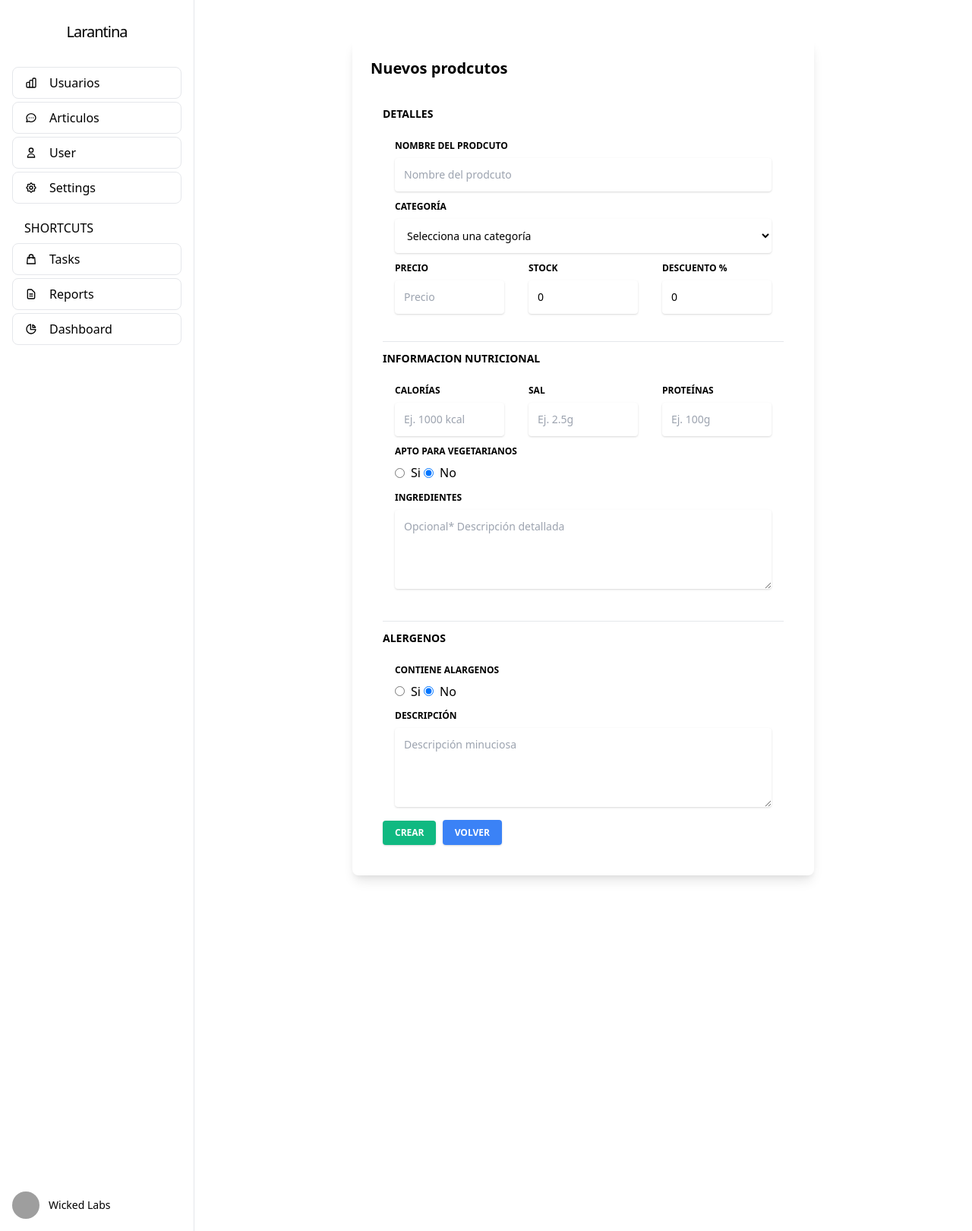
After one commit to Eluiisss/Cantina, a Laravel app: page /food/create in a window 1280 px wide. The commit adds this page. Shown: the whole page at 76% size. Run offline with Laravel 8, Linux system fonts and the light colour scheme; data comes from the database, SQL or seed files in the repository; style sheets or scripts are compiled from the project's sources; parts of the project's set-up code (start-up, migrations or seed data) failed here and were passed over; some libraries are stand-ins or nearby versions; grey boxes are pictures that could not be loaded.

Commit message:
Creacion de articulos Vistas y Form

```diff
--- a/app/Http/Controllers/ArticlesController.php
+++ b/app/Http/Controllers/ArticlesController.php
@@ -2,7 +2,9 @@
 
 namespace App\Http\Controllers;
 
+use App\Http\Requests\CreateArticleRequest;
 use App\Models\Article;
+use App\Models\Category;
 use Illuminate\Http\Request;
 
 class ArticlesController extends Controller
@@ -14,28 +16,27 @@ class ArticlesController extends Controller
      */
     public function index()
     {
-      //
+        $articles = Article::query()
+            ->with('nutrition', 'category')
+            ->orderBy('id', 'DESC')
+            ->paginate();
+
+        return view('articles.index', compact('articles'));
     }
 
-    /**
-     * Show the form for creating a new resource.
-     *
-     * @return \Illuminate\Http\Response
-     */
-    public function create()
+
+    public function create(Article $article)
     {
-        //
+        return view('articles.create', [
+            'article' => $article,
+            'categories' => Category::orderBy('name')->get(),
+        ]);
     }
 
-    /**
-     * Store a newly created resource in storage.
-     *
-     * @param Request $request
-     * @return \Illuminate\Http\Response
-     */
-    public function store(Request $request)
+    public function store(CreateArticleRequest $request)
     {
-        //
+        $request->createNewArticle();
+        return redirect(route('articles.index'));
     }
 
     /**
--- a/app/Models/Article.php
+++ b/app/Models/Article.php
@@ -13,7 +13,7 @@ class Article extends Model
 
     public function category()
     {
-        return  $this->belongsTo(Category::class);
+        return $this->belongsTo(Category::class);
     }
 
     public function nutrition()
--- a/app/Models/Category.php
+++ b/app/Models/Category.php
@@ -10,4 +10,9 @@ class Category extends Model
     use HasFactory;
 
     protected $guarded = [];
+
+    public function category()
+    {
+        return $this->hasMany(Article::class);
+    }
 }
--- /dev/null
+++ b/resources/lang/en/articles.php
@@ -0,0 +1,10 @@
+<?php
+
+return [
+    'title' => [
+        'index' => 'Listado de articulos'
+    ],
+    'forms' => [
+        'status' => ['1' => 'Si', '0' => 'No']
+    ]
+];
--- /dev/null
+++ b/resources/views/articles/_fields.blade.php
@@ -0,0 +1,150 @@
+{{ csrf_field() }}
+<h6 class="text-blueGray-400 text-sm mt-3 mb-6 font-bold uppercase">
+    Detalles
+</h6>
+<div class="flex flex-wrap">
+    <div class="w-full lg:w-12/12 px-4">
+        <div class="relative w-full mb-3">
+            <label class="block uppercase text-blueGray-600 text-xs font-bold mb-2" for="article_name">
+                Nombre del prodcuto
+            </label>
+            <input type="text" class="border-0 px-3 py-3 placeholder-blueGray-300 text-blueGray-600 bg-white rounded text-sm shadow focus:outline-none focus:ring w-full ease-linear transition-all duration-150"
+                   name="article_name" type="text" placeholder="Nombre del prodcuto" value="{{ old('article_name', $article->name) }}">
+        </div>
+    </div>
+    <div class="w-full lg:w-12/12 px-4">
+        <div class="relative w-full mb-3">
+            <label class="block uppercase text-blueGray-600 text-xs font-bold mb-2" for="article_category">
+                Categoría
+            </label>
+            <select class="border-0 px-3 py-3 placeholder-blueGray-300 text-blueGray-600 bg-white rounded text-sm shadow focus:outline-none focus:ring w-full ease-linear transition-all duration-150"
+                    name="article_category">
+                <option value="">Selecciona una categoría</option>
+                @foreach($categories as $value)
+                    <option value="{{ $value->id }}" {{(old('article_category', $article->category_id) == $value->id ) ? ' selected' : '' }}>{{$value->name }}</option>
+                @endforeach
+            </select>
+        </div>
+    </div>
+    <div class="w-full lg:w-4/12 px-4">
+        <div class="relative w-full mb-3">
+            <label class="block uppercase text-blueGray-600 text-xs font-bold mb-2" for="article_price">
+                Precio
+            </label>
+            <input type="number" class="border-0 px-3 py-3 placeholder-blueGray-300 text-blueGray-600 bg-white rounded text-sm shadow focus:outline-none focus:ring w-full ease-linear transition-all duration-150"
+                   name="article_price" type="number" min="0" max="10000" step="0.01" placeholder="Precio" value="{{ old('article_price', $article->price) }}">
+        </div>
+    </div>
+    <div class="w-full lg:w-4/12 px-4">
+        <div class="relative w-full mb-3">
+            <label class="block uppercase text-blueGray-600 text-xs font-bold mb-2" for="article_stock">
+                Stock
+            </label>
+            <input type="number" class="border-0 px-3 py-3 placeholder-blueGray-300 text-blueGray-600 bg-white rounded text-sm shadow focus:outline-none focus:ring w-full ease-linear transition-all duration-150"
+                   name="article_stock" type="number" min="0" max="1000" placeholder="0-1000" value="{{ old('article_stock', $article->stock) ?? 0 }}">
+        </div>
+    </div>
+    <div class="w-full lg:w-4/12 px-4">
+        <div class="relative w-full mb-3">
+            <label class="block uppercase text-blueGray-600 text-xs font-bold mb-2" for="article_discount">
+                Descuento %
+            </label>
+            <input type="number" class="border-0 px-3 py-3 placeholder-blueGray-300 text-blueGray-600 bg-white rounded text-sm shadow focus:outline-none focus:ring w-full ease-linear transition-all duration-150"
+                   name="article_discount" type="number" min="0" max="100"  placeholder="0% - 100%" value="{{ old('article_discount', $article->discount ?? 0) }}">
+        </div>
+    </div>
+
+</div>
+
+<hr class="mt-6 border-b-1 border-blueGray-300">
+
+<h6 class="text-blueGray-400 text-sm mt-3 mb-6 font-bold uppercase">
+    Informacion nutricional
+</h6>
+<div class="flex flex-wrap">
+    <div class="w-full lg:w-4/12 px-4">
+        <div class="relative w-full mb-3">
+            <label class="block uppercase text-blueGray-600 text-xs font-bold mb-2" for="article_calories">
+                Calorías
+            </label>
+            <input type="number" class="border-0 px-3 py-3 placeholder-blueGray-300 text-blueGray-600 bg-white rounded text-sm shadow focus:outline-none focus:ring w-full ease-linear transition-all duration-150"
+                   name="article_calories" type="number" min="0" max="5000" step="0.1" placeholder="Ej. 1000 kcal" value="{{ old('article_calories', optional($article->nutrition)->calories) }}">
+        </div>
+    </div>
+    <div class="w-full lg:w-4/12 px-4">
+        <div class="relative w-full mb-3">
+            <label class="block uppercase text-blueGray-600 text-xs font-bold mb-2" for="article_sodium">
+                Sal
+            </label>
+            <input type="number" class="border-0 px-3 py-3 placeholder-blueGray-300 text-blueGray-600 bg-white rounded text-sm shadow focus:outline-none focus:ring w-full ease-linear transition-all duration-150"
+                   name="article_sodium" type="number" min="0" max="500" step="0.1" placeholder="Ej. 2.5g" value="{{ old('article_sodium', optional($article->nutrition)->sodium) }}">
+        </div>
+    </div>
+    <div class="w-full lg:w-4/12 px-4">
+        <div class="relative w-full mb-3">
+            <label class="block uppercase text-blueGray-600 text-xs font-bold mb-2" for="article_proteins">
+                Proteínas
+            </label>
+            <input type="number" class="border-0 px-3 py-3 placeholder-blueGray-300 text-blueGray-600 bg-white rounded text-sm shadow focus:outline-none focus:ring w-full ease-linear transition-all duration-150"
+                   name="article_proteins" type="number" min="0" max="200" step="0.1" placeholder="Ej. 100g" value="{{ old('article_proteins', optional($article->nutrition)->proteins) }}">
+        </div>
+    </div>
+    <div class="w-full lg:w-6/12 px-4">
+        <div class="relative w-full mb-3">
+            <label class="block uppercase text-blueGray-600 text-xs font-bold mb-2" for="article_proteins">
+                Apto para vegetarianos
+            </label>
+            <div>
+                @foreach(trans('articles.forms.status') as $state => $label)
+                    <label class="inline-flex items-center">
+                        <input type="radio" class="form-radio" name="article_veg" id="article_veg_{{ $state }}" value="{{ $state }}"
+                            {{ old('article_veg', optional($article->nutrition)->is_veg) == $state ? 'checked' : ''}}>
+                        <span class="ml-2">{{ $label }}</span>
+                    </label>
+                @endforeach
+            </div>
+        </div>
+    </div>
+    <div class="w-full lg:w-12/12 px-4">
+        <div class="relative w-full mb-3">
+            <label class="block uppercase text-blueGray-600 text-xs font-bold mb-2" htmlfor="grid-password">
+                Ingredientes
+            </label>
+            <textarea type="text" class="border-0 px-3 py-3 placeholder-blueGray-300 text-blueGray-600 bg-white rounded text-sm shadow focus:outline-none focus:ring w-full ease-linear transition-all duration-150"
+                      name="article_ingredients_description" rows="4" placeholder="Opcional* Descripción detallada">{{old('article_ingredients_description', optional($article->nutrition)->ingredients_description)}}</textarea>
+        </div>
+    </div>
+</div>
+
+<hr class="mt-6 border-b-1 border-blueGray-300">
+
+<h6 class="text-blueGray-400 text-sm mt-3 mb-6 font-bold uppercase">
+    Alergenos
+</h6>
+<div class="flex flex-wrap">
+    <div class="w-full lg:w-6/12 px-4">
+        <div class="relative w-full mb-3">
+            <label class="block uppercase text-blueGray-600 text-xs font-bold mb-2" for="article_proteins">
+                Contiene alargenos
+            </label>
+            <div>
+                @foreach(trans('articles.forms.status') as $state => $label)
+                    <label class="inline-flex items-center">
+                        <input type="radio" class="form-radio" name="article_allergy" id="article_allergy_{{ $state }}" value="{{ $state }}"
+                            {{ old('article_allergy', optional($article->nutrition)->is_allergy) == $state ? 'checked' : ''}}>
+                        <span class="ml-2">{{ $label }}</span>
+                    </label>
+                @endforeach
+            </div>
+        </div>
+    </div>
+    <div class="w-full lg:w-12/12 px-4">
+        <div class="relative w-full mb-3">
+            <label class="block uppercase text-blueGray-600 text-xs font-bold mb-2" htmlfor="grid-password">
+                Descripción
+            </label>
+            <textarea type="text" class="border-0 px-3 py-3 placeholder-blueGray-300 text-blueGray-600 bg-white rounded text-sm shadow focus:outline-none focus:ring w-full ease-linear transition-all duration-150"
+                      name="article_allergy_description" rows="4" placeholder="Descripción minuciosa">{{old('article_allergy_description', optional($article->nutrition)->allergy_description)}}</textarea>
+        </div>
+    </div>
+</div>
--- /dev/null
+++ b/resources/views/articles/create.blade.php
@@ -0,0 +1,33 @@
+@extends('layout')
+
+@section('title', 'Nuevo articulo')
+
+@section('content')
+    @include('shared._errors')
+    <section class=" py-1 bg-blueGray-50">
+        <div class="w-full lg:w-8/12 px-4 mx-auto mt-6">
+            <div class="relative flex flex-col min-w-0 break-words w-full mb-6 shadow-lg rounded-lg bg-blueGray-100 border-0">
+                <div class="rounded-t bg-white mb-0 px-6 py-6">
+                    <div class="text-center flex justify-between">
+                        <h6 class="text-blueGray-700 text-xl font-bold">
+                            Nuevos prodcutos
+                        </h6>
+                    </div>
+                </div>
+                <div class="flex-auto px-4 lg:px-10 py-10 pt-0">
+                    <form method="post" action="{{ route('articles.store') }}">
+                        @include('articles._fields')
+                        <button class="bg-green-500 text-white active:bg-green-600 font-bold uppercase text-xs px-4 py-2 rounded shadow hover:shadow-md outline-none focus:outline-none mr-1 ease-linear transition-all duration-150" type="submit">
+                            Crear
+                        </button>
+                        <a href="{{ route('articles.index') }}" class="bg-blue-500 text-white active:bg-blue-600 font-bold uppercase text-xs px-4 py-2 rounded shadow hover:shadow-md outline-none focus:outline-none mr-1 ease-linear transition-all duration-150">
+                            Volver
+                        </a>
+                    </form>
+                </div>
+            </div>
+        </div>
+    </section>
+
+
+@endsection
--- /dev/null
+++ b/resources/views/layout.blade.php
@@ -0,0 +1,126 @@
+<!doctype html>
+<html lang="en">
+<head>
+    <meta charset="UTF-8" />
+    <meta name="viewport" content="width=device-width, initial-scale=1.0" />
+    <link href="{{ asset('css/app.css') }}" rel="stylesheet">
+</head>
+<body>
+
+<section class="w-full bg-white">
+<body>
+<div class="flex h-screen overflow-hidden bg-white rounded-lg">
+    <div class="hidden md:flex md:flex-shrink-0">
+        <div class="flex flex-col w-64">
+            <div class="flex flex-col flex-grow pt-5 overflow-y-auto border-r  bg-neutral-800">
+                <div class="flex flex-col items-center flex-shrink-0 px-4">
+                    <a href="/" class="px-8 text-left focus:outline-none">
+                        <h2 class="block p-2 text-xl font-medium tracking-tighter transition duration-500 ease-in-out transform cursor-pointer  text-neutral-200 hover:text-neutral-200"> Larantina </h2>
+                    </a>
+                    <button class="hidden rounded-lg focus:outline-none focus:shadow-outline">
+                        <svg fill="currentColor" viewBox="0 0 20 20" class="w-6 h-6">
+                            <path fill-rule="evenodd" d="M3 5a1 1 0 011-1h12a1 1 0 110 2H4a1 1 0 01-1-1zM3 10a1 1 0 011-1h12a1 1 0 110 2H4a1 1 0 01-1-1zM9 15a1 1 0 011-1h6a1 1 0 110 2h-6a1 1 0 01-1-1z" clip-rule="evenodd"></path>
+                            <path fill-rule="evenodd" d="M4.293 4.293a1 1 0 011.414 0L10 8.586l4.293-4.293a1 1 0 111.414 1.414L11.414 10l4.293 4.293a1 1 0 01-1.414 1.414L10 11.414l-4.293 4.293a1 1 0 01-1.414-1.414L8.586 10 4.293 5.707a1 1 0 010-1.414z" clip-rule="evenodd"></path>
+                        </svg>
+                    </button>
+                </div>
+                <div class="flex flex-col flex-grow px-4 mt-5">
+                    <nav class="flex-1 space-y-1 bg-neutral-800">
+                        <ul>
+                            <li>
+                                <a class="inline-flex items-center w-full px-4 py-2 mt-1 text-base transition duration-500 ease-in-out transform border rounded-lg  text-neutral-200 bg-neutral-900 border-neutral-900 focus:shadow-outline" white="" 70="" href="{{ route('users.index') }}">
+                                    <svg xmlns="http://www.w3.org/2000/svg" class="w-4 h-4" fill="none" viewBox="0 0 24 24" stroke="currentColor">
+                                        <path stroke-linecap="round" stroke-linejoin="round" stroke-width="2" d="M9 19v-6a2 2 0 00-2-2H5a2 2 0 00-2 2v6a2 2 0 002 2h2a2 2 0 002-2zm0 0V9a2 2 0 012-2h2a2 2 0 012 2v10m-6 0a2 2 0 002 2h2a2 2 0 002-2m0 0V5a2 2 0 012-2h2a2 2 0 012 2v14a2 2 0 01-2 2h-2a2 2 0 01-2-2z"></path>
+                                    </svg>
+                                    <span class="ml-4"> Usuarios</span>
+                                </a>
+                            </li>
+                            <li>
+                                <a class="inline-flex items-center w-full px-4 py-2 mt-1 text-base transition duration-500 ease-in-out transform border rounded-lg  text-neutral-200 border-neutral-800 hover:border-neutral-800 focus:shadow-outline hover:bg-neutral-900" href="{{ route('articles.index') }}">
+                                    <svg xmlns="http://www.w3.org/2000/svg" class="w-4 h-4" fill="none" viewBox="0 0 24 24" stroke="currentColor">
+                                        <path stroke-linecap="round" stroke-linejoin="round" stroke-width="2" d="M8 12h.01M12 12h.01M16 12h.01M21 12c0 4.418-4.03 8-9 8a9.863 9.863 0 01-4.255-.949L3 20l1.395-3.72C3.512 15.042 3 13.574 3 12c0-4.418 4.03-8 9-8s9 3.582 9 8z"></path>
+                                    </svg>
+                                    <span class="ml-4">Articulos</span>
+                                </a>
+                            </li>
+                            <li>
+                                <a class="inline-flex items-center w-full px-4 py-2 mt-1 text-base transition duration-500 ease-in-out transform border rounded-lg  text-neutral-200 border-neutral-800 hover:border-neutral-800 focus:shadow-outline hover:bg-neutral-900" href="#">
+                                    <svg xmlns="http://www.w3.org/2000/svg" class="w-4 h-4" fill="none" viewBox="0 0 24 24" stroke="currentColor">
+                                        <path stroke-linecap="round" stroke-linejoin="round" stroke-width="2" d="M16 7a4 4 0 11-8 0 4 4 0 018 0zM12 14a7 7 0 00-7 7h14a7 7 0 00-7-7z"></path>
+                                    </svg>
+                                    <span class="ml-4">User</span>
+                                </a>
+                            </li>
+                            <li>
+                                <a class="inline-flex items-center w-full px-4 py-2 mt-1 text-base transition duration-500 ease-in-out transform border rounded-lg  text-neutral-200 border-neutral-800 hover:border-neutral-800 focus:shadow-outline hover:bg-neutral-900" href="#"><svg xmlns="http://www.w3.org/2000/svg" class="w-4 h-4" fill="none" viewBox="0 0 24 24" stroke="currentColor">
+                                        <path stroke-linecap="round" stroke-linejoin="round" stroke-width="2" d="M10.325 4.317c.426-1.756 2.924-1.756 3.35 0a1.724 1.724 0 002.573 1.066c1.543-.94 3.31.826 2.37 2.37a1.724 1.724 0 001.065 2.572c1.756.426 1.756 2.924 0 3.35a1.724 1.724 0 00-1.066 2.573c.94 1.543-.826 3.31-2.37 2.37a1.724 1.724 0 00-2.572 1.065c-.426 1.756-2.924 1.756-3.35 0a1.724 1.724 0 00-2.573-1.066c-1.543.94-3.31-.826-2.37-2.37a1.724 1.724 0 00-1.065-2.572c-1.756-.426-1.756-2.924 0-3.35a1.724 1.724 0 001.066-2.573c-.94-1.543.826-3.31 2.37-2.37.996.608 2.296.07 2.572-1.065z"></path>
+                                        <path stroke-linecap="round" stroke-linejoin="round" stroke-width="2" d="M15 12a3 3 0 11-6 0 3 3 0 016 0z"></path>
+                                    </svg>
+                                    <span class="ml-4">Settings</span></a>
+                            </li>
+                        </ul>
+                        <p class="px-4 pt-4 font-medium uppercase text-neutral-200"> Shortcuts </p>
+                        <ul>
+                            <li>
+                                <a class="inline-flex items-center w-full px-4 py-2 mt-1 text-base transition duration-500 ease-in-out transform border rounded-lg  text-neutral-200 border-neutral-800 hover:border-neutral-800 focus:shadow-outline hover:bg-neutral-900" white="" 70="" href="#">
+                                    <svg xmlns="http://www.w3.org/2000/svg" class="w-4 h-4" fill="none" viewBox="0 0 24 24" stroke="currentColor">
+                                        <path stroke-linecap="round" stroke-linejoin="round" stroke-width="2" d="M16 11V7a4 4 0 00-8 0v4M5 9h14l1 12H4L5 9z"></path>
+                                    </svg>
+                                    <span class="ml-4"> Tasks</span>
+                                </a>
+                            </li>
+                            <li>
+                                <a class="inline-flex items-center w-full px-4 py-2 mt-1 text-base transition duration-500 ease-in-out transform border rounded-lg  text-neutral-200 border-neutral-800 hover:border-neutral-800 focus:shadow-outline hover:bg-neutral-900" white="" 70="" href="#">
+                                    <svg xmlns="http://www.w3.org/2000/svg" class="w-4 h-4" fill="none" viewBox="0 0 24 24" stroke="currentColor">
+                                        <path stroke-linecap="round" stroke-linejoin="round" stroke-width="2" d="M9 12h6m-6 4h6m2 5H7a2 2 0 01-2-2V5a2 2 0 012-2h5.586a1 1 0 01.707.293l5.414 5.414a1 1 0 01.293.707V19a2 2 0 01-2 2z"></path>
+                                    </svg>
+                                    <span class="ml-4"> Reports</span>
+                                </a>
+                            </li>
+                            <li>
+                                <a class="inline-flex items-center w-full px-4 py-2 mt-1 text-base transition duration-500 ease-in-out transform border rounded-lg  text-neutral-200 border-neutral-800 hover:border-neutral-800 focus:shadow-outline hover:bg-neutral-900" white="" 70="" href="#">
+                                    <svg xmlns="http://www.w3.org/2000/svg" class="w-4 h-4" fill="none" viewBox="0 0 24 24" stroke="currentColor">
+                                        <path stroke-linecap="round" stroke-linejoin="round" stroke-width="2" d="M11 3.055A9.001 9.001 0 1020.945 13H11V3.055z"></path>
+                                        <path stroke-linecap="round" stroke-linejoin="round" stroke-width="2" d="M20.488 9H15V3.512A9.025 9.025 0 0120.488 9z"></path>
+                                    </svg>
+                                    <span class="ml-4"> Dashboard</span>
+                                </a>
+                            </li>
+                        </ul>
+                    </nav>
+                </div>
+                <div class="flex flex-shrink-0 p-4 px-4 bg-neutral-900">
+                    <a href="#" class="flex-shrink-0 block w-full group">
+                        <div class="flex items-center">
+                            <div>
+                                <img class="inline-block rounded-full h-9 w-9" src="https://pbs.twimg.com/profile_images/1426761460357738499/LtQow-mk_400x400.jpg" alt="">
+                            </div>
+                            <div class="ml-3">
+                                <p class="text-sm font-medium text-neutral-200">Wicked Labs</p>
+                            </div>
+                        </div>
+                    </a>
+                </div>
+            </div>
+        </div>
+    </div>
+    <div class="flex flex-col flex-1 w-0 overflow-hidden">
+        <main class="relative flex-1 overflow-y-auto focus:outline-none">
+            <div class="py-6">
+                <div class="px-4 mx-auto max-w-7xl sm:px-6 md:px-8">
+                   @yield('content')
+                </div>
+                <div class="px-4 mx-auto max-w-7xl sm:px-6 md:px-8">
+                    <!-- Put your content here -->
+                    <div class="py-4">
+                        <div class="rounded-lg bg-neutral-50 h-96"></div>
+                    </div>
+                    <!-- Do not cross the closing tag underneath this coment-->
+                </div>
+            </div>
+        </main>
+    </div>
+</div>
+
+</body>
+</html>
--- /dev/null
+++ b/resources/views/shared/_errors.blade.php
@@ -0,0 +1,23 @@
+@if($errors->any())
+<section>
+    <div class="relative items-center w-full px-5 py-12 mx-auto  md:px-12 lg:px-24 max-w-7xl">
+        <div class="p-6 border-l-4 border-red-500 rounded-r-xl bg-red-50">
+            <div class="flex">
+                <div class="flex-shrink-0">
+                    <svg class="w-5 h-5 text-red-400" xmlns="http://www.w3.org/2000/svg" viewBox="0 0 20 20" fill="currentColor" aria-hidden="true">
+                        <path fill-rule="evenodd" d="M10 18a8 8 0 100-16 8 8 0 000 16zM8.707 7.293a1 1 0 00-1.414 1.414L8.586 10l-1.293 1.293a1 1 0 101.414 1.414L10 11.414l1.293 1.293a1 1 0 001.414-1.414L11.414 10l1.293-1.293a1 1 0 00-1.414-1.414L10 8.586 8.707 7.293z" clip-rule="evenodd"></path>
+                    </svg>
+                </div>
+                <div class="ml-3">
+                    <div class="text-sm text-red-600">
+                        <p> Por favor, corrige los siguientes errores </p>
+                        @foreach($errors->all() as $error)
+                            <p>{{ $error }}</p>
+                        @endforeach
+                    </div>
+                </div>
+            </div>
+        </div>
+    </div>
+</section>
+@endif
--- a/resources/views/users/index.blade.php
+++ b/resources/views/users/index.blade.php
@@ -1,4 +1,4 @@
-@extends('layouts.app')
+@extends('layout')
 
 @section('title','Home')
 
--- a/routes/web.php
+++ b/routes/web.php
@@ -19,8 +19,10 @@ Route::get('/', function () {
     return view('welcome');
 });
 
-Route::get('/food', [ArticlesController::class, 'index']);
+Route::get('/food', [ArticlesController::class, 'index'])->name('articles.index');
+Route::get('/food/create', [ArticlesController::class, 'create'])->name('articles.create');
+Route::post('/food/', [ArticlesController::class, 'store'])->name('articles.store');
 
-Route::get('/users', [UserController::class, 'index']);
+Route::get('/users', [UserController::class, 'index'])->name('users.index');;
 
 Route::get('/users/delete/{id}', [UserController::class , 'destroy'])->name('users.destroy');
```
Also changed, not shown: app/Http/Requests/CreateArticleRequest.php (added, +73 -0 lines), database/seeders/ArticleSeeder.php (+12 -3 lines), resources/views/articles/index.blade.php (added, +63 -0 lines), database/migrations/2021_10_23_164332_create_articles_table.php, database/migrations/2021_10_26_224214_add_article_id_to_nutrition.php (added).
